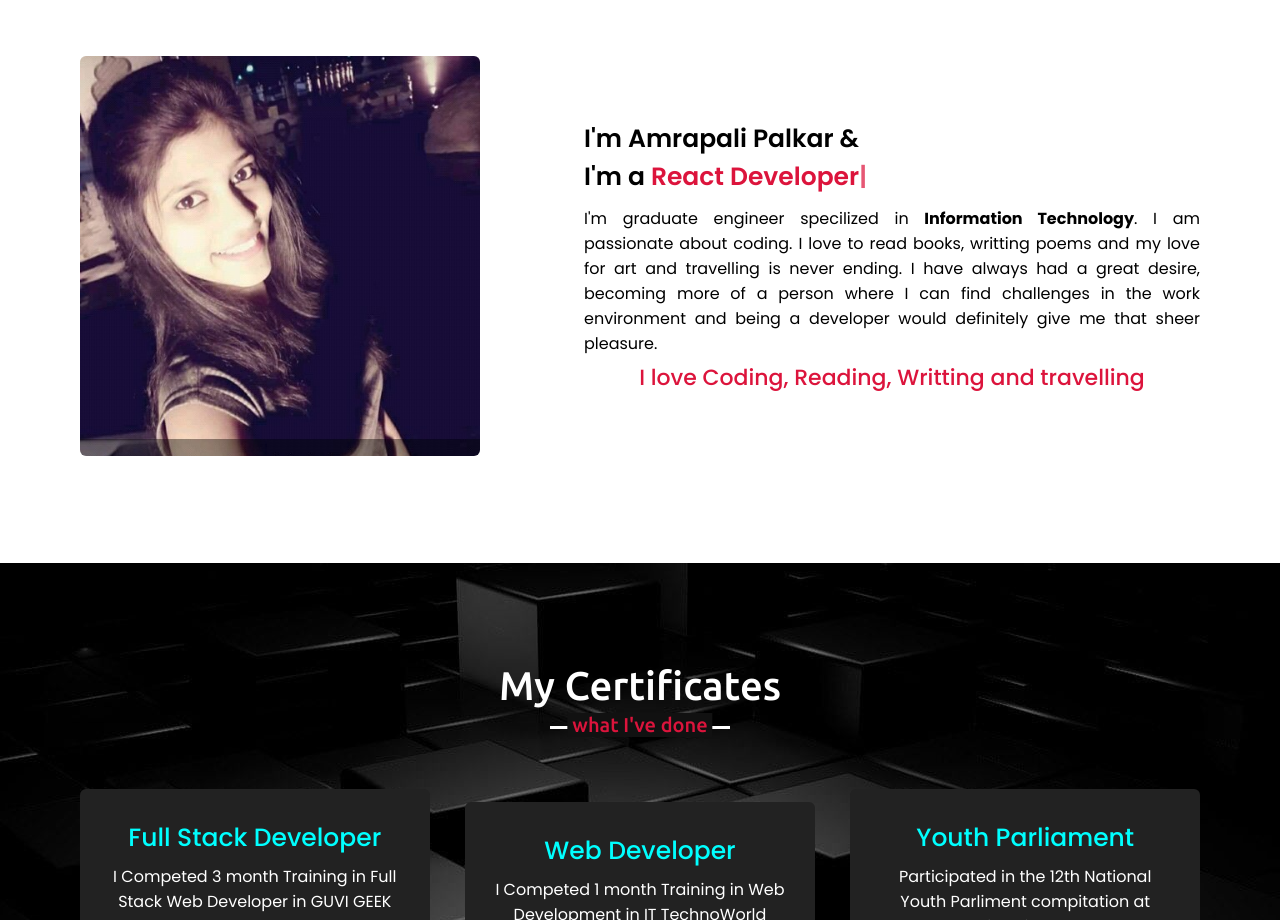
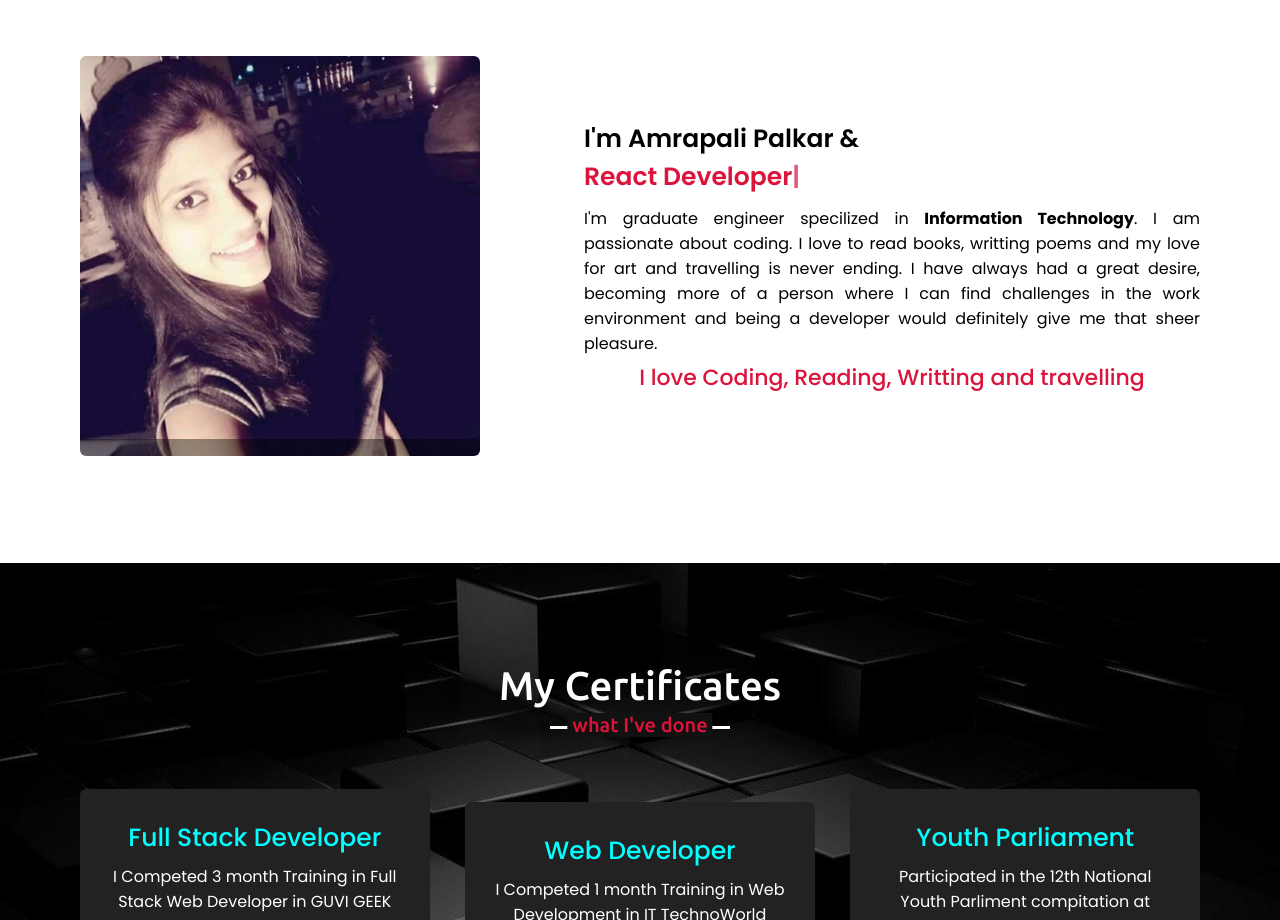
Before and after one commit to Amrapalipalkar/My_Portfolio, a plain HTML site: page index.html in a window 1280 px wide. Shown: the part 970-1890 px from the top of the page. Drawn offline with nearby package versions, Linux system fonts and the light colour scheme.

Commit message:
commit changes

```diff
--- a/index.html
+++ b/index.html
@@ -64,7 +64,7 @@
                     <img src="images/profile.jpg" alt="" data-aos="flip-right" data-aos-duration="2000">
                 </div>
                 <div class="column right" data-aos="fade-right" data-aos-duration="2000">
-                    <div class="text">I'm Amrapali Palkar & <br> I'm a <span class="typing-2"></span></div>
+                    <div class="text">I'm Amrapali Palkar & <br><span class="typing-2"></span></div>
                     <p>I'm graduate engineer specilized in <b>Information Technology</b>. I am passionate about coding.
                         I love to read books, writting poems and my love for art and travelling is never ending. I have
                         always had a great desire, becoming more of a person where I can find challenges in the work
```
